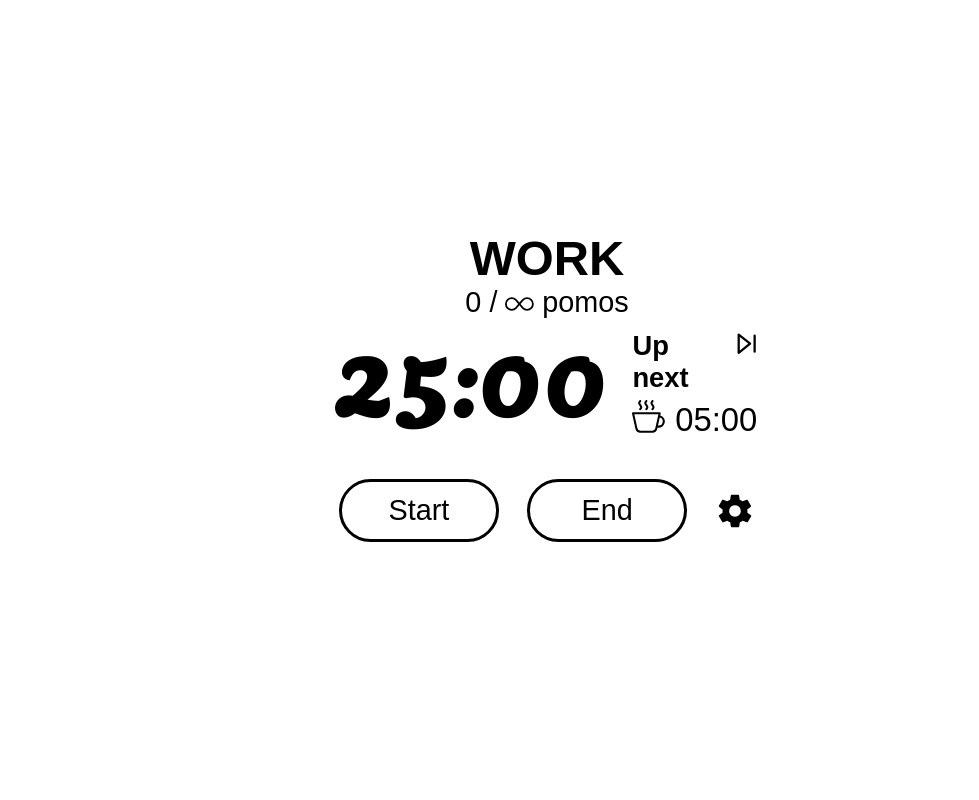
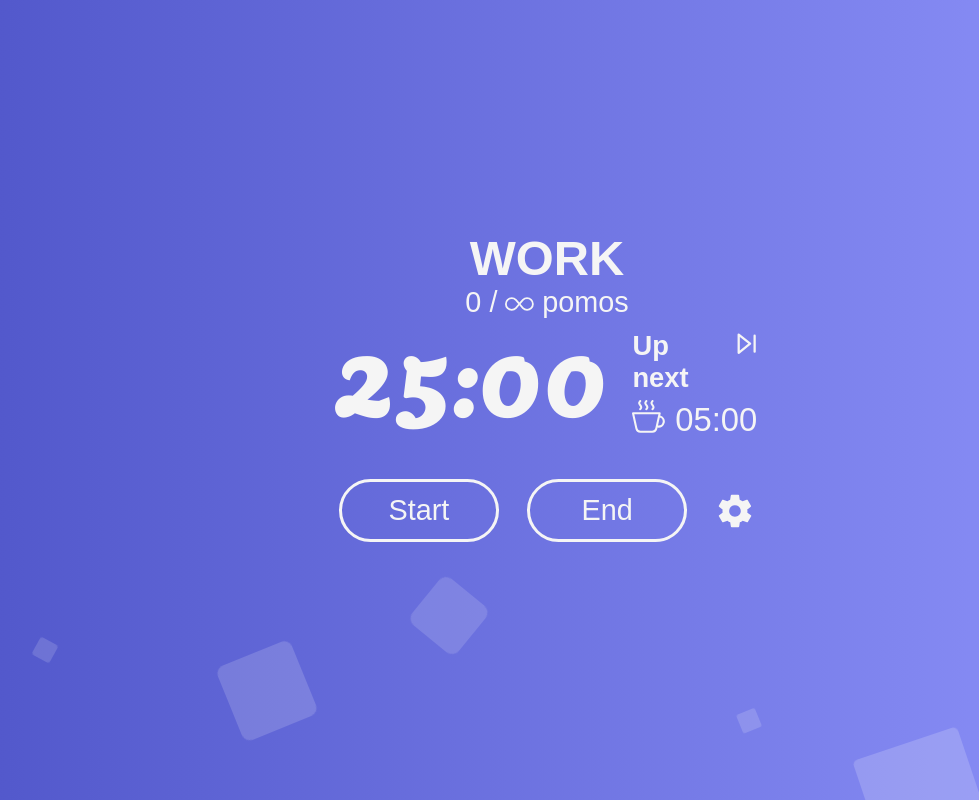
Before and after one commit to ingadi/pomodoro-timer, a React (Vite) app: page / in a window 1280 px wide. Shown: the whole page, without its empty margins (93-1072 px from the left). Built offline with nearby package versions, Linux system fonts and the light colour scheme; a web font is replaced by a local one.

Commit message:
feat: add floating squares background

```diff
--- a/src/App.module.css
+++ b/src/App.module.css
@@ -5,6 +5,7 @@ body {
   place-content: center;
   font-family: "Sofia Sans", sans-serif;
   position: relative;
+  color: whitesmoke;
 }
 
 .wrapper {
@@ -22,4 +23,5 @@ body {
   margin: 0;
   font-size: calc(1rem + 1.5625vi);
   cursor: pointer;
+  color: whitesmoke;
 }
--- a/src/App.tsx
+++ b/src/App.tsx
@@ -11,6 +11,7 @@ import Header from "@components/Header";
 import Controls from "@components/Controls";
 import TimerControls from "@components/TimerConrols";
 import Modal from "@components/Modal";
+import Background from "@components/Background";
 import { toformattedMinsSecs, capitalize } from "@components/Intervals";
 import { defaultConfig } from "@constants";
 import { Config, IntervalName } from "@types";
@@ -111,7 +112,8 @@ export default function App() {
 
   return (
     <>
-      {showConfetti && <Confetti width={width} height={height} />}
+      <Background name="squares" />
+      {/* {showConfetti && <Confetti width={width} height={height} />} */}
       <div className={styles.wrapper}>
         <Header
           workIntervalCount={workIntervalCount}
--- /dev/null
+++ b/src/components/Background.module.css
@@ -0,0 +1,123 @@
+.squares {
+  margin: 0;
+  padding: 0;
+  background: #4e54c8;
+  background: linear-gradient(to left, #8f94fb, #4e54c8);
+  position: absolute;
+  inset: 0;
+  z-index: -1;
+  overflow: hidden;
+  list-style: none;
+}
+
+.square {
+  position: absolute;
+  display: block;
+  list-style: none;
+  width: 20px;
+  height: 20px;
+  background: rgba(255, 255, 255, 0.2);
+  animation: animate 25s linear infinite;
+  bottom: -150px;
+}
+
+.square:nth-child(1) {
+  left: 25%;
+  width: 80px;
+  height: 80px;
+  animation-delay: 0s;
+}
+
+.square:nth-child(2) {
+  left: 10%;
+  width: 20px;
+  height: 20px;
+  animation-delay: 2s;
+  animation-duration: 12s;
+}
+
+.square:nth-child(3) {
+  left: 70%;
+  width: 20px;
+  height: 20px;
+  animation-delay: 4s;
+}
+
+.square:nth-child(4) {
+  left: 40%;
+  width: 60px;
+  height: 60px;
+  animation-delay: 0s;
+  animation-duration: 18s;
+}
+
+.square:nth-child(5) {
+  left: 65%;
+  width: 20px;
+  height: 20px;
+  animation-delay: 0s;
+}
+
+.square:nth-child(6) {
+  left: 75%;
+  width: 110px;
+  height: 110px;
+  animation-delay: 3s;
+}
+
+.square:nth-child(7) {
+  left: 35%;
+  width: 150px;
+  height: 150px;
+  animation-delay: 7s;
+}
+
+.square:nth-child(8) {
+  left: 50%;
+  width: 25px;
+  height: 25px;
+  animation-delay: 15s;
+  animation-duration: 45s;
+}
+
+.square:nth-child(9) {
+  left: 20%;
+  width: 15px;
+  height: 15px;
+  animation-delay: 2s;
+  animation-duration: 35s;
+}
+
+.square:nth-child(10) {
+  left: 85%;
+  width: 150px;
+  height: 150px;
+  animation-delay: 0s;
+  animation-duration: 11s;
+}
+
+@keyframes animate {
+  0% {
+    transform: translateY(0) rotate(0deg);
+    opacity: 1;
+    border-radius: 0;
+  }
+
+  100% {
+    transform: translateY(-1000px) rotate(720deg);
+    opacity: 0;
+    border-radius: 50%;
+  }
+}
+
+@keyframes AnimateBG {
+  0% {
+    background-position: 0% 50%;
+  }
+  50% {
+    background-position: 100% 50%;
+  }
+  100% {
+    background-position: 0% 50%;
+  }
+}
--- /dev/null
+++ b/src/components/Background.tsx
@@ -0,0 +1,23 @@
+import styles from "./Background.module.css";
+
+export default function Background({ name }: Props) {
+  return Backgrounds[name];
+}
+
+function Squares() {
+  return (
+    <ul className={styles["squares"]}>
+      {Array.from({ length: 10 }, (_, i) => (
+        <li className={styles.square} key={i}></li>
+      ))}
+    </ul>
+  );
+}
+
+const Backgrounds = {
+  squares: <Squares />,
+} as const;
+
+type Props = {
+  name: keyof typeof Backgrounds;
+};
--- a/src/components/TimerControls.module.css
+++ b/src/components/TimerControls.module.css
@@ -1,7 +1,8 @@
 .button {
   font-size: calc(0.8rem + 1vi);
   background: none;
-  border: 0.18rem solid black;
+  border: 0.18rem solid whitesmoke;
+  color: whitesmoke;
   padding: 0.4em;
   border-radius: 5rem;
   cursor: pointer;
```
